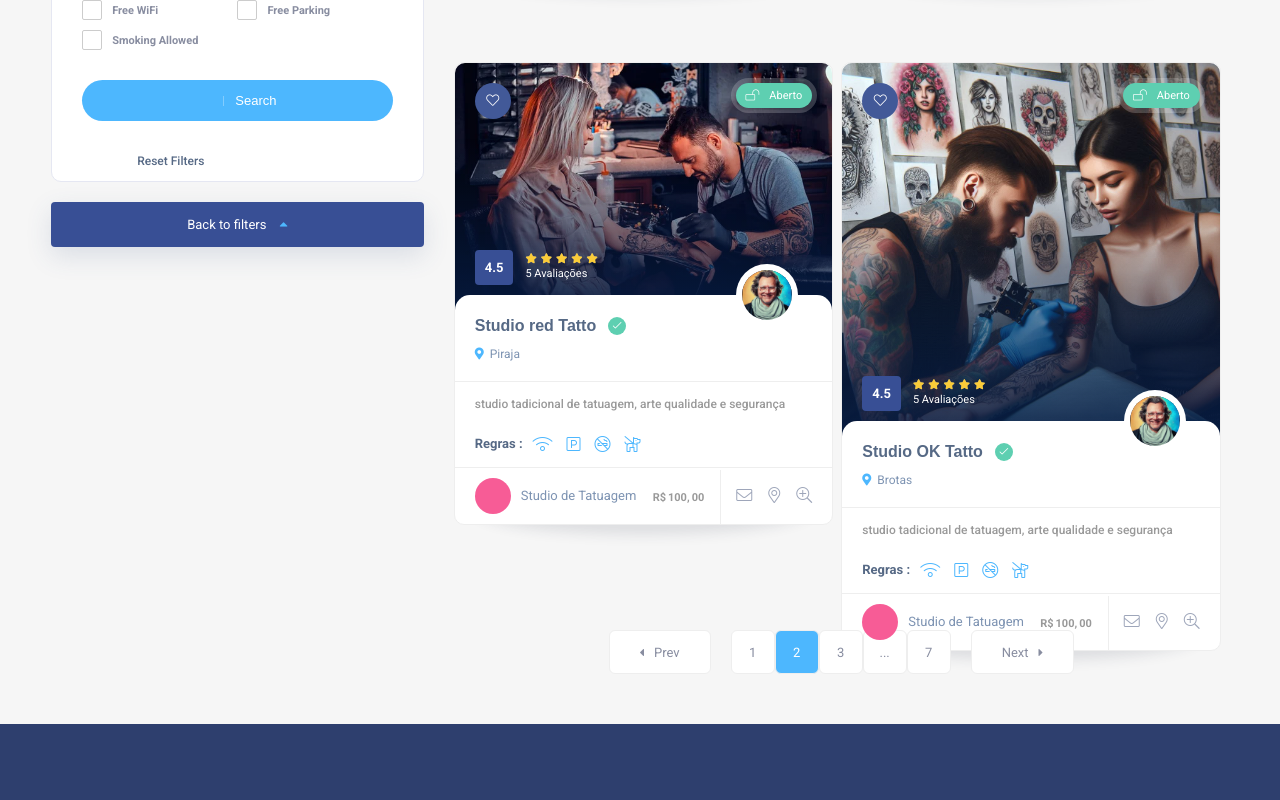
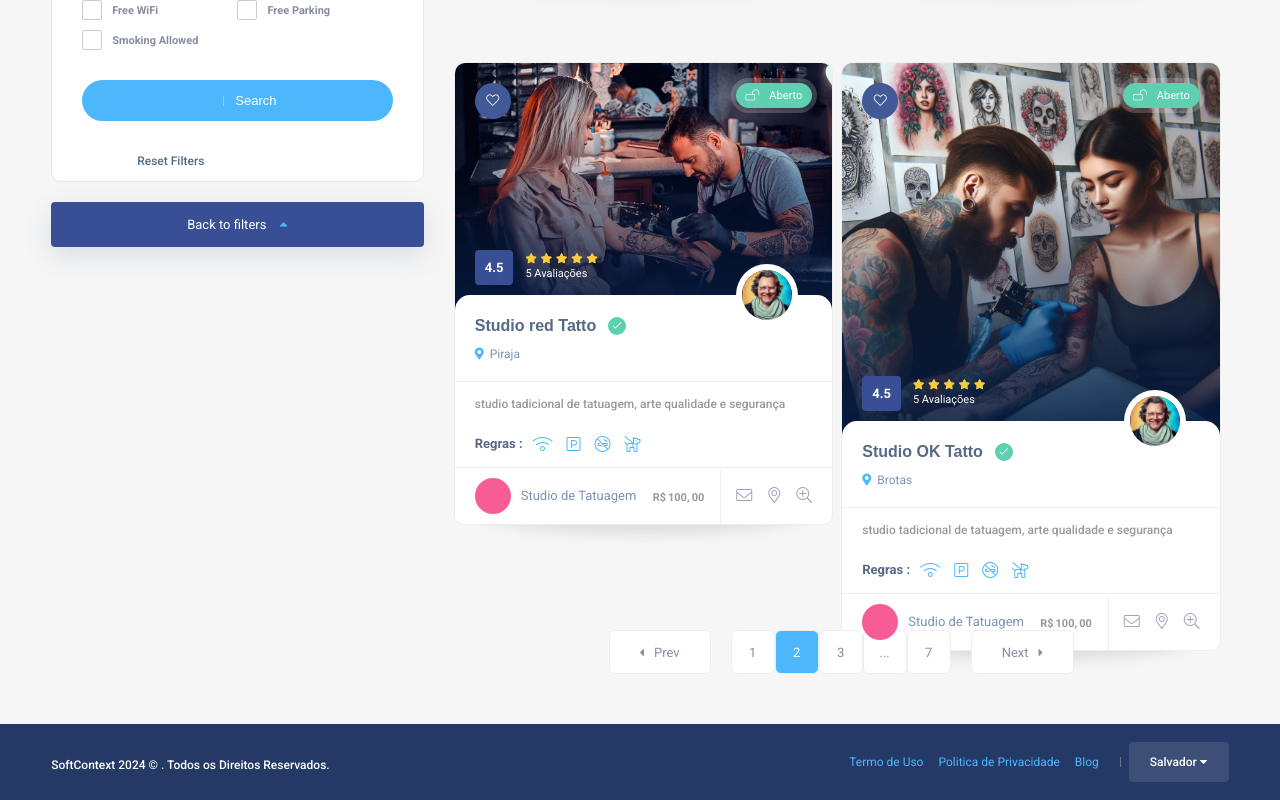
Before and after one commit to Savastane/frontend-marketplace-nuxt, a Nuxt app: page / in a window 1280 px wide. Shown: the part 1056-1856 px from the top of the page. Before the commit the page ends 1780 px from the top, so only its background shows below. Built offline with nearby package versions, Linux system fonts and the light colour scheme.

Commit message:
Add Footer Component

```diff
--- /dev/null
+++ b/components/Footer/Component.vue
@@ -0,0 +1,27 @@
+<template>
+<footer class="main-footer fl-wrap">
+
+    <div class="sub-footer  fl-wrap">
+        <div class="container">
+            <div class="copyright">  SoftContext 2024 &#169; .  Todos os Direitos Reservados.</div>
+            <div class="lang-wrap">
+                <div class="show-lang"><span><i class="fal fa-globe-europe"></i><strong>Salvador</strong></span><i class="fa fa-caret-down arrlan"></i></div>
+                <!-- <ul class="lang-tooltip lang-action no-list-style">
+                    <li><a href="#" class="current-lan" data-lantext="En">English</a></li>
+                    <li><a href="#" data-lantext="Fr">Français</a></li>
+                    <li><a href="#" data-lantext="Es">Español</a></li>
+                    <li><a href="#" data-lantext="De">Deutsch</a></li>
+                </ul> -->
+            </div>
+            <div class="subfooter-nav">
+                <ul class="no-list-style">
+                    <li><a href="#">Termo de Uso</a></li>
+                    <li><a href="#">Politica de Privacidade</a></li>
+                    <li><a href="#">Blog</a></li>
+                </ul>
+            </div>
+        </div>
+    </div>
+    <!--sub-footer end -->
+</footer>
+</template>
--- a/components/HomePage/BodyComponent.vue
+++ b/components/HomePage/BodyComponent.vue
@@ -6,4 +6,5 @@
        <div class="limit-box fl-wrap"></div>
    </div>
  </div>
+ <FooterComponent />
 </template>
```
